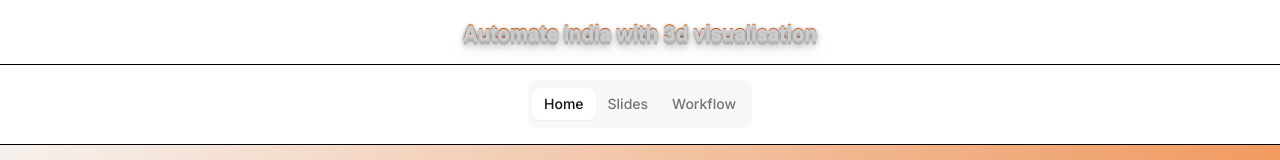
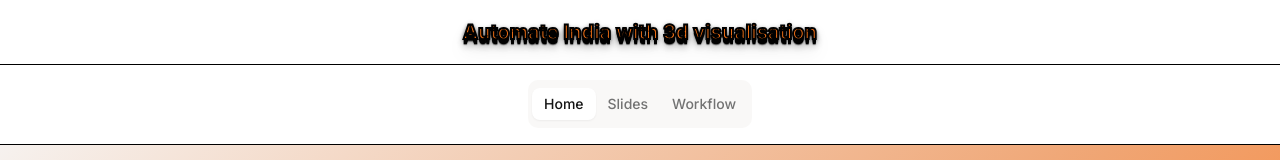
Before and after one commit to merajstack/Automate-India, a React (Vite) app: page / in a window 1280 px wide. Shown: the top 160 px of the page. Built offline with nearby package versions, Linux system fonts and the light colour scheme; the HTML template or start-up script is replaced by a standard one.

Commit message:
Style the selected element.

```diff
--- a/src/pages/Index.tsx
+++ b/src/pages/Index.tsx
@@ -10,8 +10,9 @@ const Index = () => {
       <nav className="fixed top-0 left-0 right-0 z-50 bg-warm-white/95 backdrop-blur-sm border-b border-border">
         <div className="container-custom">
           <div className="flex items-center justify-center h-14 sm:h-16 px-4 sm:px-6">
-            <div className="font-bold text-lg sm:text-xl gradient-text text-center animate-fade-in hover-scale transform-gpu perspective-1000 hover:rotate-x-12 hover:rotate-y-6 transition-all duration-500 drop-shadow-lg hover:drop-shadow-2xl" style={{
-              textShadow: '0 1px 0 #ccc, 0 2px 0 #c9c9c9, 0 3px 0 #bbb, 0 4px 0 #b9b9b9, 0 5px 0 #aaa, 0 6px 1px rgba(0,0,0,.1), 0 0 5px rgba(0,0,0,.1), 0 1px 3px rgba(0,0,0,.3), 0 3px 5px rgba(0,0,0,.2), 0 5px 10px rgba(0,0,0,.25)',
+            <div className="font-bold text-lg sm:text-xl text-orange-500 text-center animate-fade-in hover-scale transform-gpu perspective-1000 hover:rotate-x-12 hover:rotate-y-6 transition-all duration-500 drop-shadow-lg hover:drop-shadow-2xl" style={{
+              textShadow: '0 1px 0 #000, 0 2px 0 #000, 0 3px 0 #000, 0 4px 0 #000, 0 5px 0 #000, 0 6px 1px rgba(0,0,0,.5), 0 0 5px rgba(0,0,0,.3), 0 1px 3px rgba(0,0,0,.5), 0 3px 5px rgba(0,0,0,.4), 0 5px 10px rgba(0,0,0,.35)',
+              WebkitTextStroke: '2px black',
               transform: 'translateZ(0)'
             }}>
               Automate India with 3d visualisation
```
